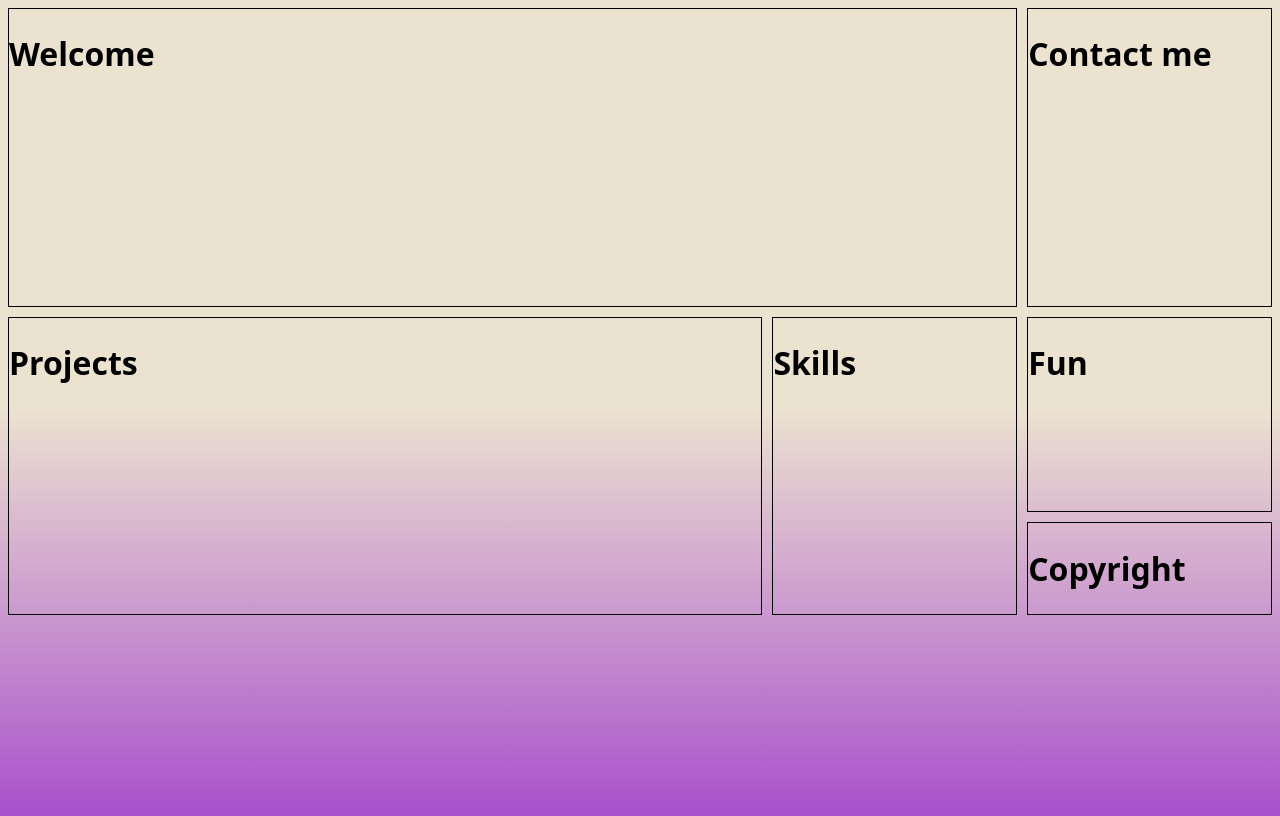
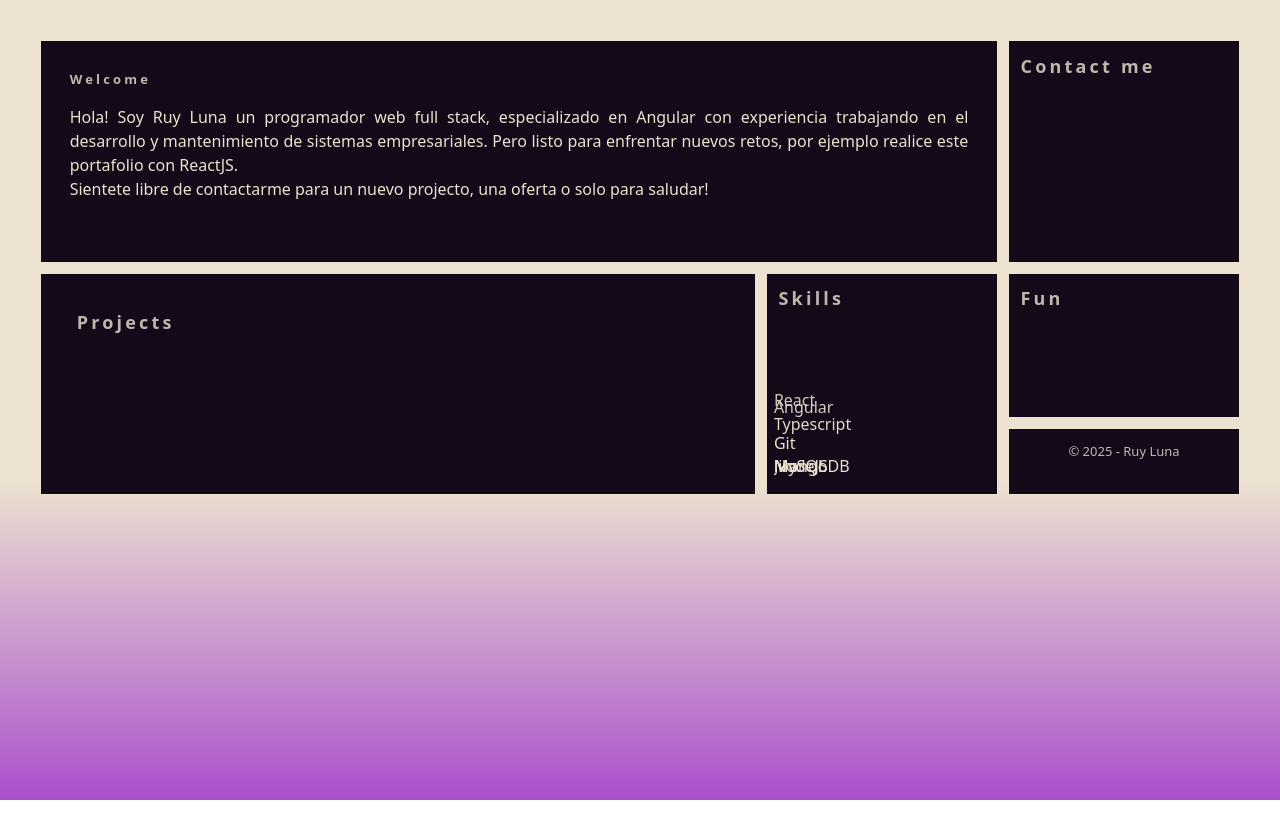
Before and after one commit to RuyLuna/portfolio, a React (Vite) app: page / in a window 1280 px wide. Built offline with nearby package versions, Linux system fonts and the light colour scheme.

Commit message:
non working list

```diff
--- a/src/App.css
+++ b/src/App.css
@@ -5,11 +5,7 @@
   grid-gap: 10px;
   justify-content: center;
 
-
-}
-
-.container {
-  border: 1px solid;
+  padding: 5vh !important;
 }
 
 .mainContainer {
--- a/src/App.jsx
+++ b/src/App.jsx
@@ -1,6 +1,7 @@
 import { useState } from 'react'
 import reactLogo from './assets/react.svg'
 import viteLogo from '/vite.svg'
+import Container from './components/Container'
 import './App.css'
 
 function App() {
@@ -8,31 +9,42 @@ function App() {
 
   return (
     <>
+    <body>
       <div className="containers">
-        <div className="container mainContainer">
-          <h1>Welcome</h1>
-        </div>
+        <Container title="Welcome" gridContainer="mainContainer smallTitle">
+          Hola! Soy Ruy Luna un programador web full stack, especializado en Angular
+          con experiencia trabajando en el desarrollo y mantenimiento de sistemas empresariales.
+          Pero listo para enfrentar nuevos retos, por ejemplo realice este portafolio con ReactJS.
+          <br/>
+          Sientete libre de contactarme para un nuevo projecto, una oferta o solo para saludar!
+        </Container>
+        <Container title="Projects" gridContainer="projects">
 
-        <div className="container projects">
-          <h1>Projects </h1>
-        </div>
+        </Container>
+        <Container title="Contact me" gridContainer="links">
 
-        <div className="container links">
-          <h1>Contact me</h1>
-        </div>
+        </Container>
+        <Container title="Fun" gridContainer="fun">
 
-        <div className="container fun">
-          <h1>Fun</h1>
-        </div>
+        </Container>
+        <Container title="Skills" gridContainer="skills">
+          <ul className="cycling-list">
+            <li>React</li>
+            <li>Angular</li>
+            <li>Typescript</li>
+            <li>Git</li>
+            <li>NodeJS</li>
+            <li>MySQL</li>
+            <li>MongoDB</li>
+            <li>Jira</li>
+          </ul>
+        </Container>
+        <Container title="" gridContainer="footer smallText">
+          © 2025 - Ruy Luna
+        </Container>
+      </div>
+    </body>
 
-        <div className="container skills">
-          <h1>Skills</h1>
-        </div>
-
-        <div className="container footer">
-          <h1>Copyright</h1>
-        </div>
-      </div>
     </>
   )
 }
--- /dev/null
+++ b/src/components/Container.css
@@ -0,0 +1,90 @@
+.container  {
+    background-color: #130918;
+    border: 1px solid;
+
+    color: #ECE2D0;
+}
+
+.container h1 {
+    letter-spacing: 0.2rem;
+    font-size:large;
+    opacity: 80%;
+
+    margin-left: 5%;
+    margin-top: 5%;
+}
+
+.container p {
+    margin-left: 3%;
+    margin-right: 3%;
+    text-align: justify;
+}
+
+.smallTitle h1 {
+    letter-spacing: 0.2rem;
+    font-size:small;
+    opacity: 80%;
+
+    margin-left: 3%;
+    margin-top: 3%;
+}
+
+.smallText p {
+    opacity: 80%;
+    text-align: center;
+    font-size: small;
+}
+
+/* CSS-only version */
+.cycling-list {
+    padding: 0;
+    margin: 0;
+    height: 150px;
+    overflow: hidden;
+}
+
+.cycling-list {
+    position: relative;
+}
+
+.cycling-list li {
+    /* border-bottom: 1px solid #ECE2D0; */
+    animation: showWord 10s infinite;
+}
+
+        .cycling-list li:nth-child(1) { animation-delay: 2s; position: absolute; bottom: 0; }
+        .cycling-list li:nth-child(2) { animation-delay: 3s; position: absolute; bottom: 0; }
+        .cycling-list li:nth-child(3) { animation-delay: 4s; position: absolute; bottom: 0; }
+        .cycling-list li:nth-child(4) { animation-delay: 5s; position: absolute; bottom: 0; }
+        .cycling-list li:nth-child(5) { animation-delay: 6s; position: absolute; bottom: 0; }
+        .cycling-list li:nth-child(6) { animation-delay: 7s; position: absolute; bottom: 0; }
+        .cycling-list li:nth-child(7) { animation-delay: 8s; position: absolute; bottom: 0; }
+        .cycling-list li:nth-child(8) { animation-delay: 9s; position: absolute; bottom: 0; }
+
+
+        @keyframes showWord {
+            0% {
+                opacity: 1;
+                transform: translateY(0);
+            }
+            10% {
+                opacity: 1;
+                transform: translateY(-30px);
+            }
+            30% {
+                opacity: 90%;
+                transform: translateY(-60px);
+            }
+            60% {
+                opacity: 80%;
+                transform: translateY(-90px);
+            }
+            90% {
+                opacity: 40%;
+                transform: translateY(-120px);
+            }
+            100% {
+                opacity: 0;
+                transform: translateY(-150px);
+            }
+        }
--- /dev/null
+++ b/src/components/Container.jsx
@@ -0,0 +1,16 @@
+import '../components/Container.css'
+
+export default function Container({ children, title, gridContainer }){
+    const classes = 'container ' + gridContainer
+
+    return (
+        <div className={classes}>
+            <h1>
+                {title}
+            </h1>
+            <p>
+                {children}
+            </p>
+        </div>
+    )
+}
--- a/src/index.css
+++ b/src/index.css
@@ -6,7 +6,7 @@
   color-scheme: normal;
   color: black;
   background: #ECE2D0;
-  background: linear-gradient(180deg, rgba(236, 226, 208, 1) 50%, rgba(169, 80, 204, 1) 100%);
+  background: linear-gradient(180deg, rgba(236, 226, 208, 1) 60%, rgba(169, 80, 204, 1) 100%);
 
   overflow: visible;
 
@@ -18,10 +18,11 @@
 
 body {
   min-height: 100vh;
+  margin: 0 !important;
+  padding: 0 !important;
 }
 
 
 
 
-
 /* background-color: #ece2d0; */
```
